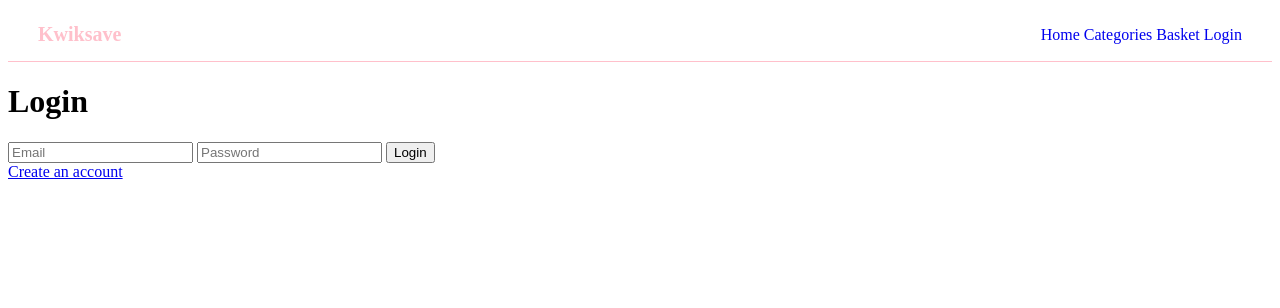
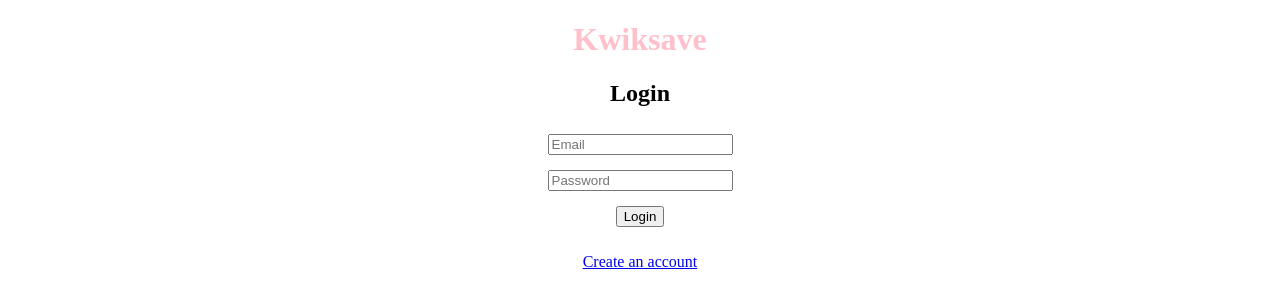
Before and after one commit to elliethomas3/Kwiksave, a Flask app: page /login in a window 1280 px wide. Shown: the top 308 px of the page. Run offline with Flask 3, Linux system fonts and the light colour scheme.

Commit message:
Changes to login page

```diff
--- a/templates/login.html
+++ b/templates/login.html
@@ -2,27 +2,49 @@
 <html lang="en">
 <head>
     <title>Kwiksave - Login</title>
+    <style>
+        h1, h2, .email, .pass, .button, a {
+            font-family: "Ebrima";
+            display: flex;
+            justify-content: center;
+            align-items: center;
+            align-self: center;
+        }
+
+        h1 {
+            color: pink;
+        }
+
+    </style>
 </head>
 <body>
-{% extends 'navbar.html' %}
+<h1>Kwiksave</h1>
 
-{% block content %}
-<h1>Login</h1>
+<h2>Login</h2>
 
 <form method="POST">
+    <div class="email">
+        <input type="email" name="email"
+           placeholder="Email" required>
+        <br><br>
+    </div>
 
-    <input type="email" name="email"
-           placeholder="Email" required>
+    <div class="pass">
+        <input type="password" name="password"
+           placeholder="Password" required>
+        <br><br>
+    </div>
 
-    <input type="password" name="password"
-           placeholder="Password" required>
+    <div class="button">
+        <br><br>
+        <button type="submit">Login</button>
+    </div>
 
-    <button type="submit">Login</button>
 
 </form>
 
+<br>
 <a href="/register">Create an account</a>
 
-{% endblock %}
 </body>
 </html>
--- a/templates/navbar.html
+++ b/templates/navbar.html
@@ -14,7 +14,6 @@
         <a href="/">Home</a>
         <a href="/categories">Categories</a>
         <a href="/basket">Basket</a>
-        <a href="/login">Login</a>
     </div>
 
 </nav>
```
Also changed, not shown: static/style.css (line endings or trailing spaces).
